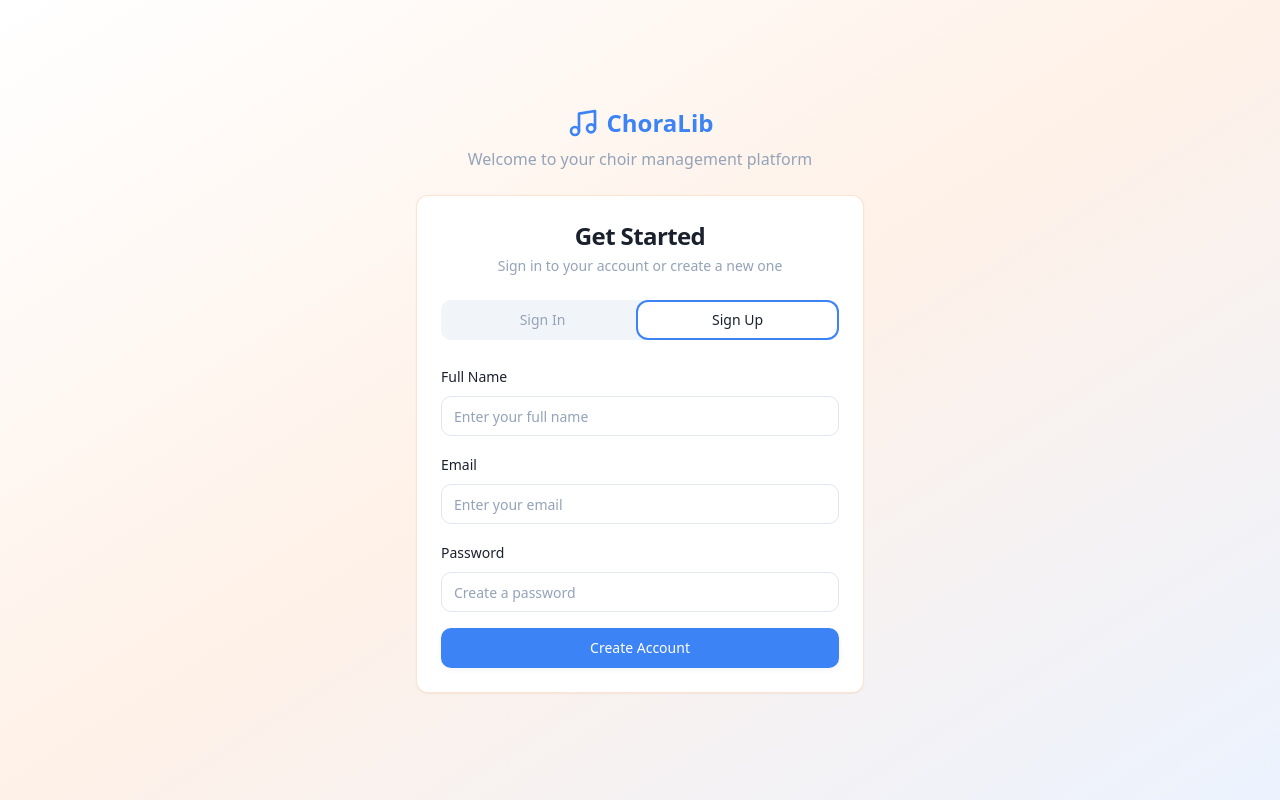
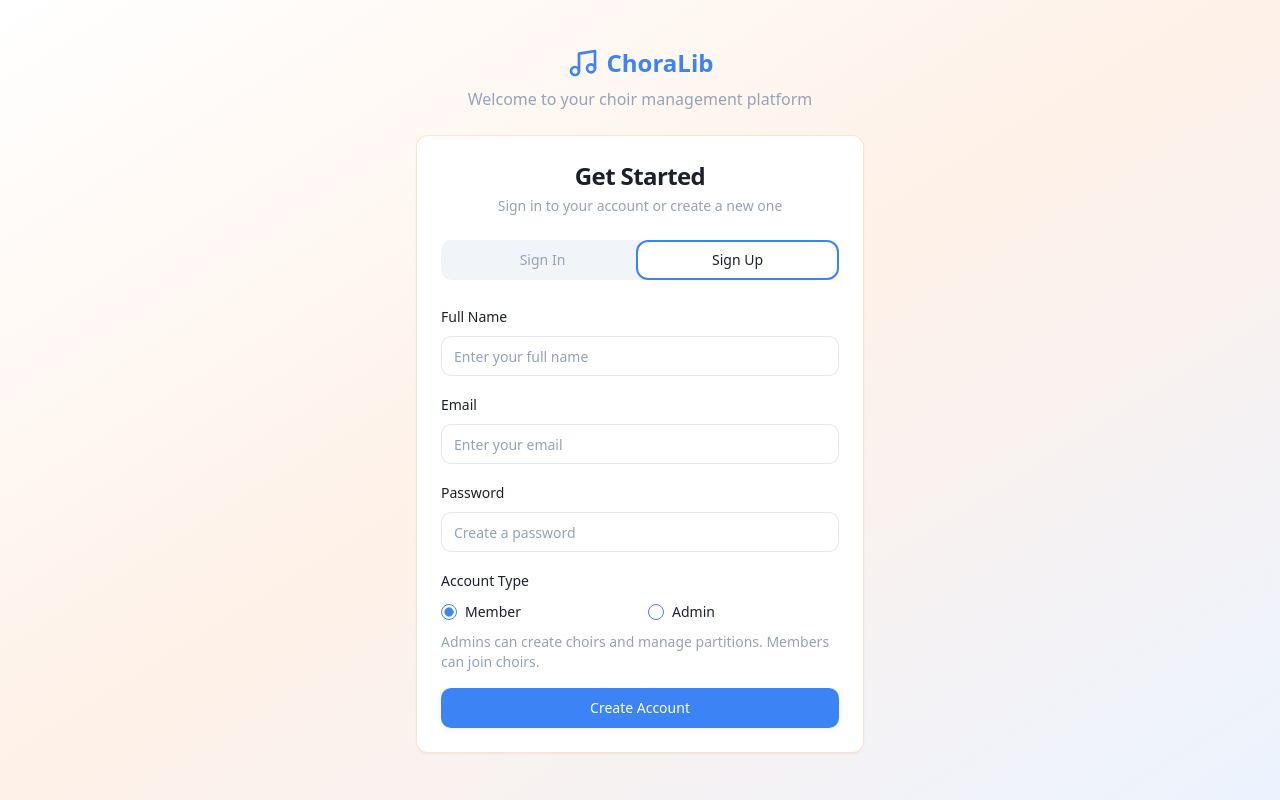
Before and after one commit to Thejudis-pro/choralib, a React (Vite) app: page /auth in a window 1280 px wide. Both pictures are taken after a click on the tab "Sign Up". Built offline with nearby package versions, Linux system fonts and the light colour scheme.

Commit message:
Add role selection to auth
Add a radio group to the auth page to allow users to select whether they want to create an admin or member account. This will be used to set the user's role in the database upon signup.

```diff
--- a/src/contexts/AuthContext.tsx
+++ b/src/contexts/AuthContext.tsx
@@ -1,3 +1,4 @@
+
 import { createContext, useContext, useEffect, useState } from 'react';
 import { User, Session } from '@supabase/supabase-js';
 import { supabase } from '@/integrations/supabase/client';
@@ -18,7 +19,7 @@ interface AuthContextType {
   profile: Profile | null;
   loading: boolean;
   signIn: (email: string, password: string) => Promise<{ error?: any }>;
-  signUp: (email: string, password: string, fullName?: string) => Promise<{ error?: any }>;
+  signUp: (email: string, password: string, fullName?: string, role?: 'admin' | 'member') => Promise<{ error?: any }>;
   signOut: () => Promise<void>;
   refreshProfile: () => Promise<void>;
 }
@@ -106,7 +107,7 @@ export const AuthProvider = ({ children }: { children: React.ReactNode }) => {
     return { error };
   };
 
-  const signUp = async (email: string, password: string, fullName?: string) => {
+  const signUp = async (email: string, password: string, fullName?: string, role: 'admin' | 'member' = 'member') => {
     const redirectUrl = `${window.location.origin}/`;
 
     const { error } = await supabase.auth.signUp({
@@ -114,7 +115,10 @@ export const AuthProvider = ({ children }: { children: React.ReactNode }) => {
       password,
       options: {
         emailRedirectTo: redirectUrl,
-        data: fullName ? { full_name: fullName } : undefined,
+        data: {
+          full_name: fullName || '',
+          role: role
+        },
       }
     });
     return { error };
--- a/src/pages/Auth.tsx
+++ b/src/pages/Auth.tsx
@@ -1,3 +1,4 @@
+
 import { useState } from 'react';
 import { useNavigate } from 'react-router-dom';
 import { useAuth } from '@/contexts/AuthContext';
@@ -6,6 +7,7 @@ import { Input } from '@/components/ui/input';
 import { Label } from '@/components/ui/label';
 import { Card, CardContent, CardDescription, CardHeader, CardTitle } from '@/components/ui/card';
 import { Tabs, TabsContent, TabsList, TabsTrigger } from '@/components/ui/tabs';
+import { RadioGroup, RadioGroupItem } from '@/components/ui/radio-group';
 import { toast } from '@/hooks/use-toast';
 import { Music } from 'lucide-react';
 
@@ -17,6 +19,7 @@ const Auth = () => {
     email: '',
     password: '',
     fullName: '',
+    role: 'member' as 'admin' | 'member',
   });
 
   const handleInputChange = (field: string, value: string) => {
@@ -63,7 +66,7 @@ const Auth = () => {
     }
 
     setLoading(true);
-    const { error } = await signUp(formData.email, formData.password, formData.fullName);
+    const { error } = await signUp(formData.email, formData.password, formData.fullName, formData.role);
 
     if (error) {
       if (error.message.includes('already registered')) {
@@ -176,6 +179,26 @@ const Auth = () => {
                     onChange={(e) => handleInputChange('password', e.target.value)}
                   />
                 </div>
+                <div className="space-y-3">
+                  <Label>Account Type</Label>
+                  <RadioGroup
+                    value={formData.role}
+                    onValueChange={(value) => handleInputChange('role', value)}
+                    className="grid grid-cols-2 gap-4"
+                  >
+                    <div className="flex items-center space-x-2">
+                      <RadioGroupItem value="member" id="member" />
+                      <Label htmlFor="member" className="cursor-pointer">Member</Label>
+                    </div>
+                    <div className="flex items-center space-x-2">
+                      <RadioGroupItem value="admin" id="admin" />
+                      <Label htmlFor="admin" className="cursor-pointer">Admin</Label>
+                    </div>
+                  </RadioGroup>
+                  <p className="text-sm text-muted-foreground">
+                    Admins can create choirs and manage partitions. Members can join choirs.
+                  </p>
+                </div>
                 <Button
                   onClick={handleSignUp}
                   className="w-full"
```
